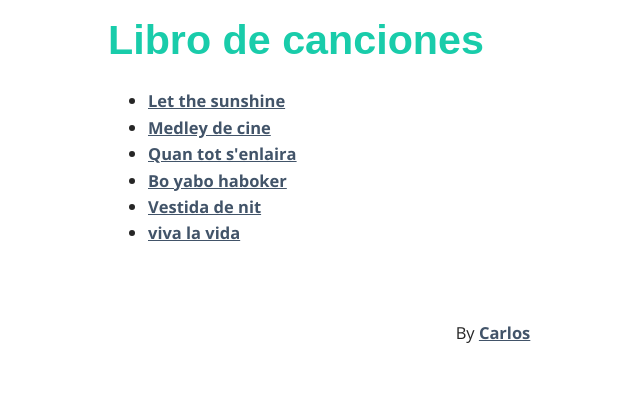
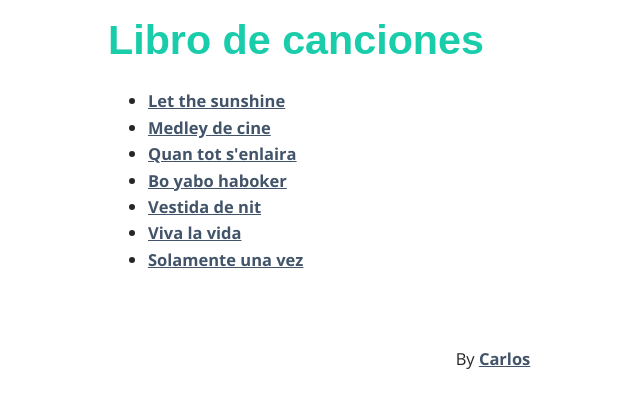
Before and after one commit to a-viva-veu/a-viva-veu.github.io, a Jekyll site: the page built from _pages/song-book.html, in a window 1280 px wide. Shown: the top 408 px of the page, without its empty margins (147-787 px from the left). Built offline with Jekyll 4.4.1, drawn with Linux system fonts in a browser that asks for light colours; some web fonts are replaced.

Commit message:
added solamente una vez to the songbook

```diff
--- a/_pages/song-book.html
+++ b/_pages/song-book.html
@@ -10,5 +10,6 @@ permalink: /song-book
   <li><a href="">Quan tot s'enlaira</a></li>
   <li><a href="https://www.dropbox.com/s/h8ptr4u0rykl5qq/Bo%20Yavo%20Haboker?raw=1">Bo yabo haboker</a></li>
   <li><a href="https://www.dropbox.com/s/wit7a3hxft9bhwp/Vestida%20de%20Nit.pdf?raw=1">Vestida de nit</a></li>
-  <li><a href="https://www.dropbox.com/s/ndstawjjtwd12gt/Viva%20la%20vida.pdf?raw=1">viva la vida</a></li>
+  <li><a href="https://www.dropbox.com/s/ndstawjjtwd12gt/Viva%20la%20vida.pdf?raw=1">Viva la vida</a></li>
+  <li><a href="https://www.dropbox.com/s/eol8zykzpuvg80c/Solamente%20una%20vez.pdf?raw=1">Solamente una vez</a></li>
 </ul>
```
Also changed, not shown: Gemfile.lock.
